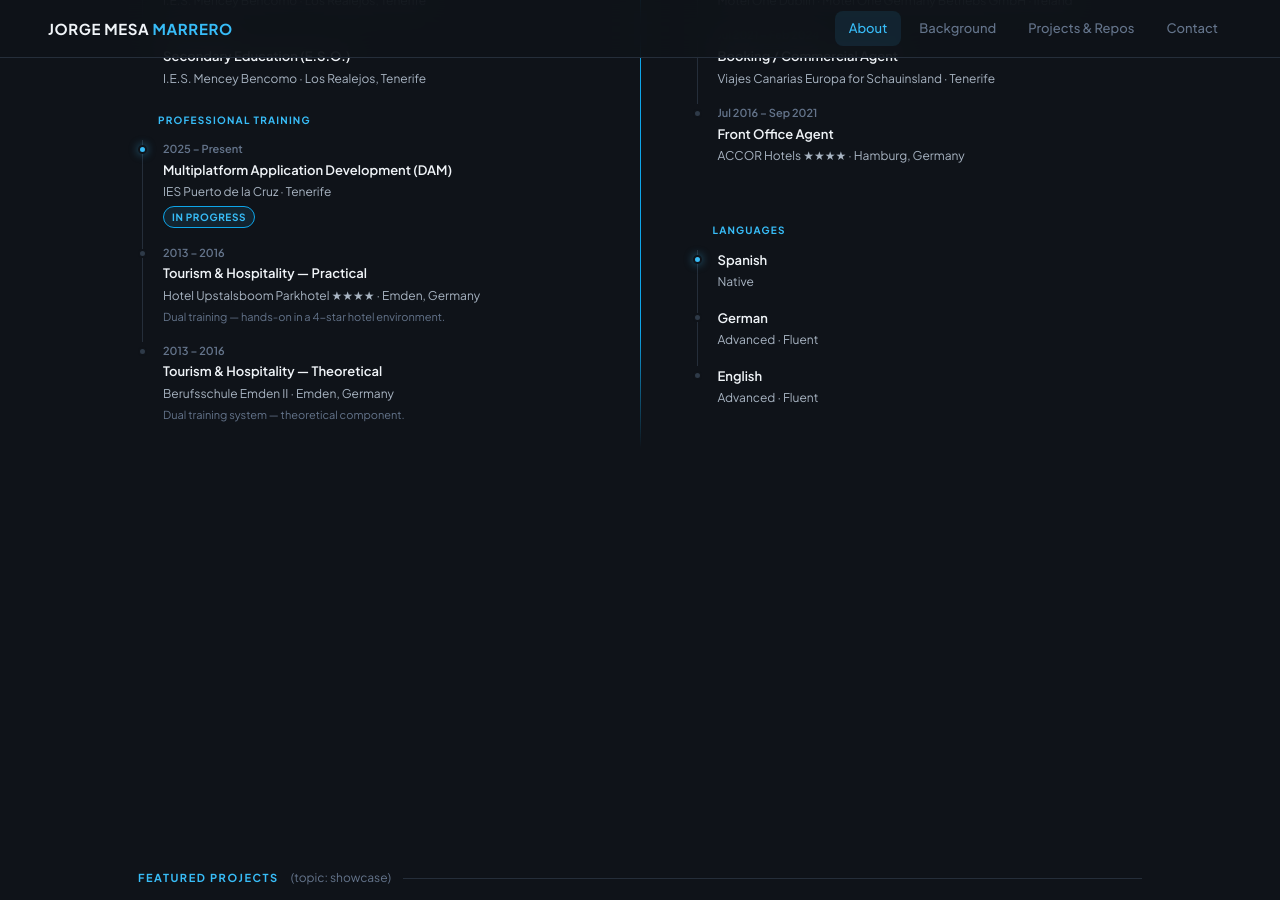
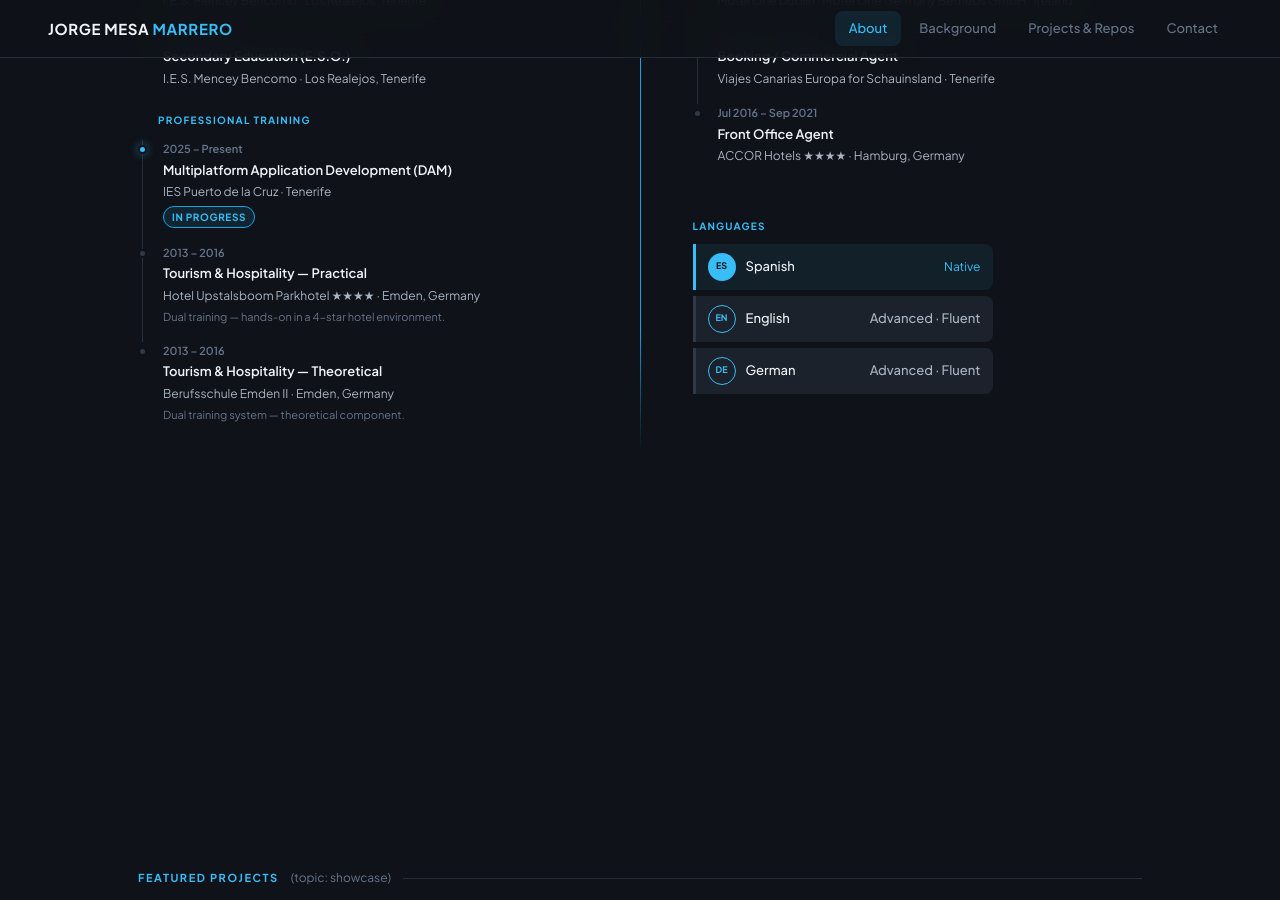
Before and after one commit to jmesmarrero/jmesmarrero.github.io, a Jekyll site: the page built from index.html, in a window 1280 px wide and 900 px high, scrolled down 1250 px. Built offline with Jekyll 4.4.1, drawn with Linux system fonts in a browser that asks for light colours.

Commit message:
cambiando languages

```diff
--- a/index.html
+++ b/index.html
@@ -152,24 +152,34 @@ title: "Jorge Mesa Marrero — CV & Repos"
         </div>
 
         <!-- LANGUAGES -->
-        <div class="tl lang-block">
-          <div class="tl-group">
-            <div class="tl-group-lbl" style="margin-top:32px">Languages</div>
-            <div class="tl-entry">
-              <div class="tl-dot on"></div>
-              <p class="tl-title">Spanish</p>
-              <p class="tl-place">Native</p>
+        <div class="lang-block">
+          <div class="tl-group-lbl" style="margin-top:28px;margin-bottom:10px;padding-left:0">Languages</div>
+          <div style="display:flex;flex-direction:column;gap:6px;max-width:300px;">
+
+            <div style="display:flex;align-items:center;gap:10px;padding:9px 12px;border-left:3px solid #38bdf8;border-radius:0 8px 8px 0;background:rgba(56,189,248,0.07);">
+              <div style="width:28px;height:28px;border-radius:50%;background:#38bdf8;display:flex;align-items:center;justify-content:center;flex-shrink:0;">
+                <span style="font-size:9px;font-weight:700;color:#0f1319;">ES</span>
+              </div>
+              <p style="margin:0;flex:1;font-size:13px;font-weight:500;color:var(--text);">Spanish</p>
+              <span style="font-size:12px;color:#38bdf8;">Native</span>
             </div>
-            <div class="tl-entry">
-              <div class="tl-dot"></div>
-              <p class="tl-title">German</p>
-              <p class="tl-place">Advanced · Fluent</p>
+
+            <div style="display:flex;align-items:center;gap:10px;padding:9px 12px;border-left:3px solid var(--line-bright);border-radius:0 8px 8px 0;background:var(--bg-3);">
+              <div style="width:28px;height:28px;border-radius:50%;border:1.5px solid #38bdf8;display:flex;align-items:center;justify-content:center;flex-shrink:0;">
+                <span style="font-size:9px;font-weight:700;color:#38bdf8;">EN</span>
+              </div>
+              <p style="margin:0;flex:1;font-size:13px;font-weight:500;color:var(--text);">English</p>
+              <span style="font-size:13px;font-weight:500;color:var(--text-2);">Advanced · Fluent</span>
             </div>
-            <div class="tl-entry">
-              <div class="tl-dot"></div>
-              <p class="tl-title">English</p>
-              <p class="tl-place">Advanced · Fluent</p>
+
+            <div style="display:flex;align-items:center;gap:10px;padding:9px 12px;border-left:3px solid var(--line-bright);border-radius:0 8px 8px 0;background:var(--bg-3);">
+              <div style="width:28px;height:28px;border-radius:50%;border:1.5px solid #38bdf8;display:flex;align-items:center;justify-content:center;flex-shrink:0;">
+                <span style="font-size:9px;font-weight:700;color:#38bdf8;">DE</span>
+              </div>
+              <p style="margin:0;flex:1;font-size:13px;font-weight:500;color:var(--text);">German</p>
+              <span style="font-size:13px;font-weight:500;color:var(--text-2);">Advanced · Fluent</span>
             </div>
+
           </div>
         </div>
 
```
